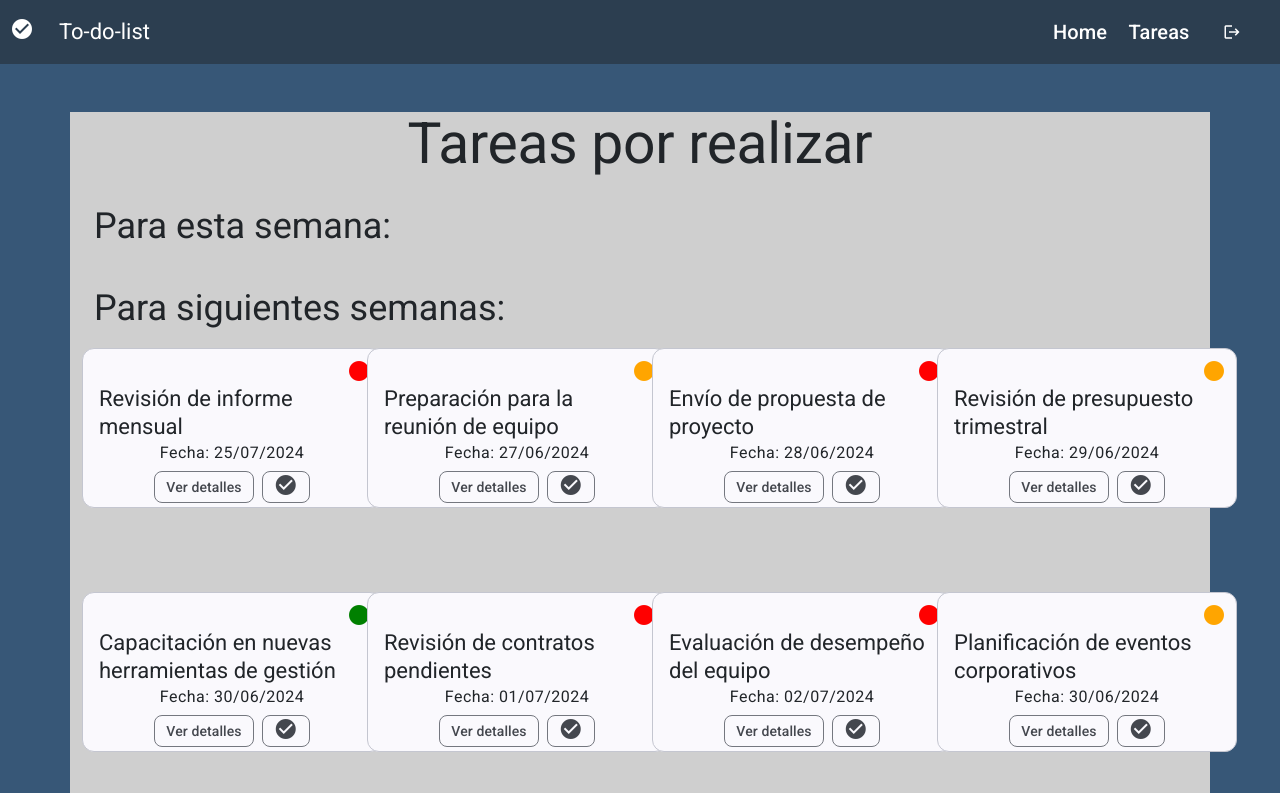
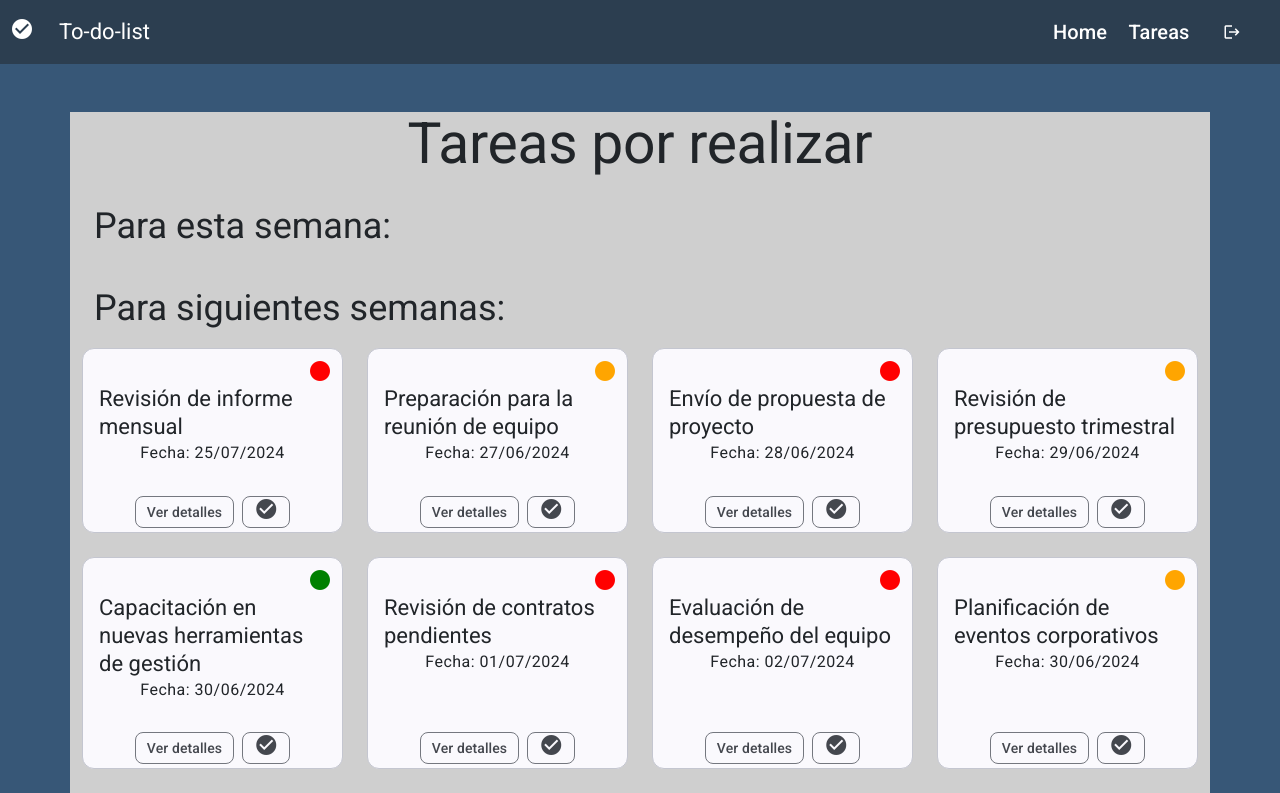
Before and after one commit to Clandita/Front---C2, an Angular app: page / in a window 1280 px wide. Shown: the top 793 px of the page. Built offline with nearby package versions, Linux system fonts and the light colour scheme.

Commit message:
tamañoss

```diff
--- a/src/app/components/detalle-tarea/detalle-tarea.component.ts
+++ b/src/app/components/detalle-tarea/detalle-tarea.component.ts
@@ -2,7 +2,7 @@ import { Component } from '@angular/core';
 import { Tarea } from '../../models/tarea.model';
 import { ActivatedRoute, Router, RouterLink } from '@angular/router';
 import { TareaService } from '../../services/tarea.service';
-import { CommonModule } from '@angular/common';
+import { CommonModule, Location } from '@angular/common';
 import { MatCardModule } from '@angular/material/card';
 import { MatButtonModule } from '@angular/material/button';
 import { MatIconModule } from '@angular/material/icon';
@@ -10,7 +10,7 @@ import { MatIconModule } from '@angular/material/icon';
 @Component({
   selector: 'app-detalle-tarea',
   standalone: true,
-  imports: [CommonModule, MatCardModule ,RouterLink, MatButtonModule, MatIconModule],
+  imports: [CommonModule, MatCardModule ,RouterLink, MatButtonModule, MatIconModule,],
   templateUrl: './detalle-tarea.component.html',
   styleUrl: './detalle-tarea.component.scss'
 })
@@ -22,6 +22,7 @@ export class DetalleTareaComponent {
     private activatedRouter: ActivatedRoute,
     private router:Router,
     private tareaService:TareaService,
+    private location: Location,
 
   ){
     this.activatedRouter.params.subscribe(
@@ -32,7 +33,7 @@ export class DetalleTareaComponent {
     )
   }
   back() {
-    this.router.navigate(['/tareas']);
+    this.location.back();
   }
 
 
--- a/src/app/components/home/home.component.html
+++ b/src/app/components/home/home.component.html
@@ -4,7 +4,7 @@
     @for (tarea of tareas; track $index){
         @if (!tarea.realizada){
         @if (fechaActual(tarea.fecha)){
-            <div class="col-md-3">
+            <div class="col-md-3 mb-4">
                 <card-tarea [tarea]=tarea></card-tarea>
 
             </div>
--- a/src/app/components/listado/listado.component.html
+++ b/src/app/components/listado/listado.component.html
@@ -4,8 +4,8 @@
       <h1>Listado de Tareas</h1>
     </div>
 
-    <div class="col-6 listado">
-      <div class="col-md-12 centered-card" *ngFor="let tarea of filteredTareas; trackBy: trackByFn">
+    <div class="col-md-6 listado">
+      <div class="col-md-12 mb-4 mt-4" *ngFor="let tarea of filteredTareas; trackBy: trackByFn">
         <card-tarea [tarea]="tarea"></card-tarea>
       </div>
       <div *ngIf="filteredTareas.length === 0" class="col-md-12 text-center">
--- a/src/app/components/listado/listado.component.scss
+++ b/src/app/components/listado/listado.component.scss
@@ -1,3 +1,9 @@
 .demo-inline-calendar-card {
     width: 300px;
   }
+
+.container{
+  display: flex;
+  flex-wrap: wrap;
+  justify-content: space-between;
+}
--- a/src/app/components/tarea/tarea.component.scss
+++ b/src/app/components/tarea/tarea.component.scss
@@ -5,15 +5,19 @@
   position: relative;
   padding-top: 20px;
 
-  width: 300px;
-  height: 160px;
-  margin-bottom: 60px;
+  width: 100%;
+  height: 100%;
+  box-sizing: border-box;
+
+}
+
+.card-content {
   display: flex;
   flex-direction: column;
   justify-content: space-between;
-  box-sizing: border-box;
-  overflow: hidden;
+  height: 100%;
 }
+
 .check-icon-green {
     color: green;
   }
@@ -37,5 +41,5 @@ mat-chip.detalles{
 }
 mat-card-content {
   flex: 1;
-  overflow: auto; /* Permite desplazamiento si el contenido es largo */
+  overflow: auto;
 }
```
